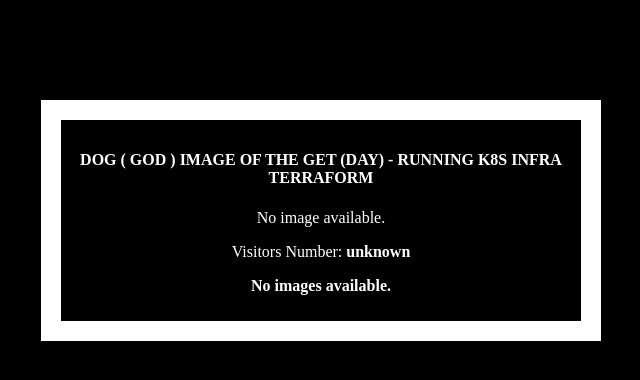
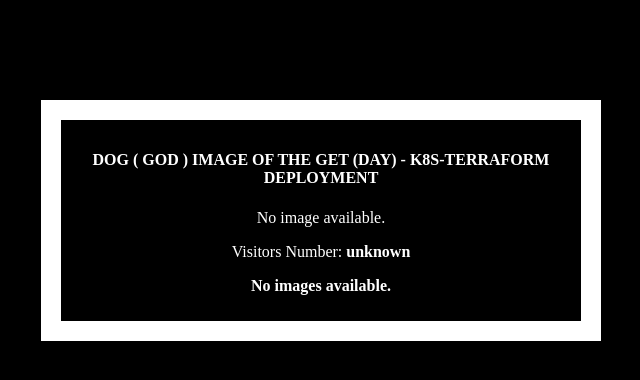
Before and after one commit to OmriFialkov/flask-catexer-app-actions, a Flask app: page / in a window 1280 px wide. Shown: the top 380 px of the page, without its empty margins (319-959 px from the left). Run offline with Flask 2, Linux system fonts and the light colour scheme; data that the repository does not hold is empty.

Commit message:
last exer 7 v2 terraform k8s-infra pipeline test

```diff
--- a/k8s-config/flask-k8s.yaml
+++ b/k8s-config/flask-k8s.yaml
@@ -5,7 +5,7 @@ metadata:
   labels:
     app: flask-app
 spec:
-  replicas: 4
+  replicas: 6
   selector:
     matchLabels:
       app: flask-app
--- a/templates/index.html
+++ b/templates/index.html
@@ -28,7 +28,7 @@
   </head>
   <body>
     <div class="container">
-      <h4>dog ( god ) image of the GET (day) - running k8s infra terraform</h4>
+      <h4>dog ( god ) image of the GET (day) - k8s-terraform deployment</h4>
       {% if url %}
         <img src="{{ url }}" />
       {% else %}
```
